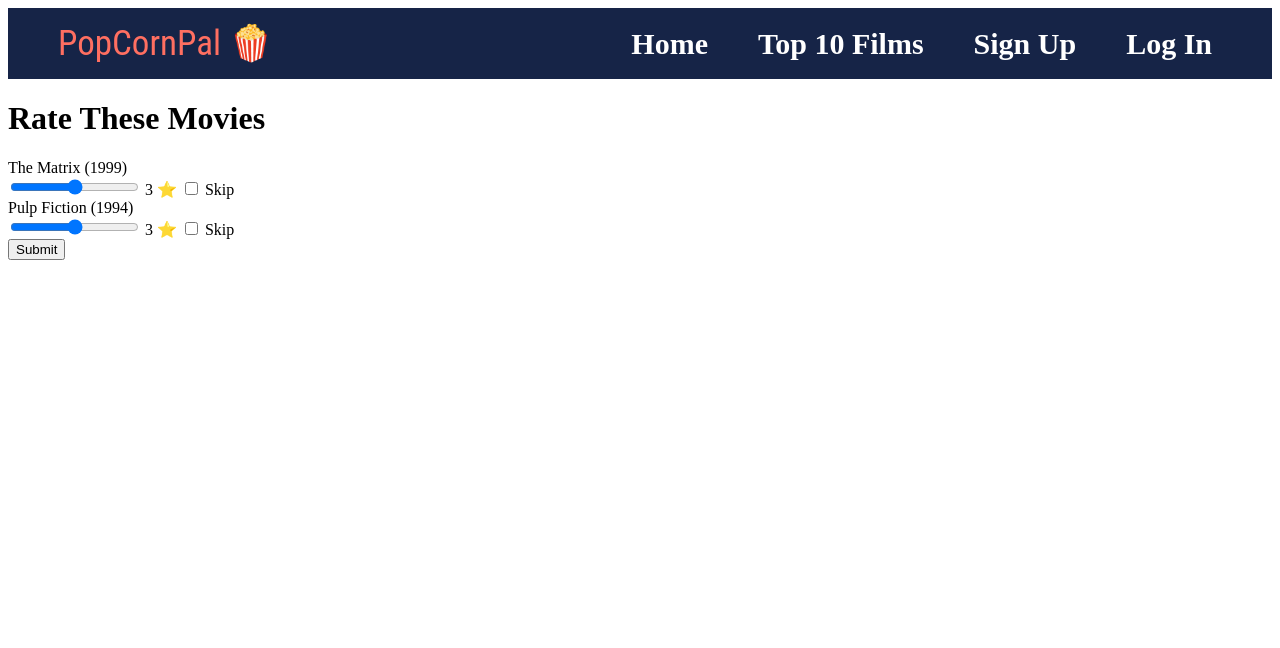
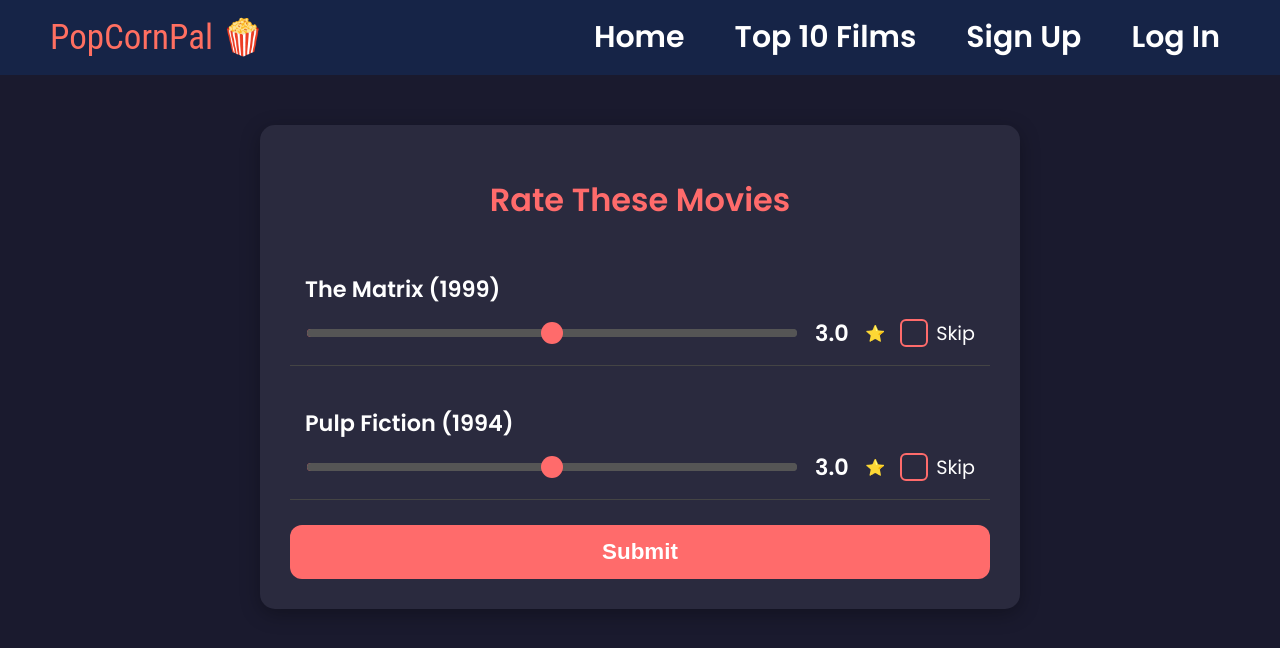
Before and after one commit to Sqizeeeeee/PopCornPal, a Flask app: page /survey in a window 1280 px wide. Shown: the top 648 px of the page. Run offline with Flask 3, Linux system fonts and the light colour scheme; the visitor is signed in with stand-in values (Sample User, id 1).

Commit message:
added styles to survey page

```diff
--- a/app/routes.py
+++ b/app/routes.py
@@ -1,4 +1,5 @@
-from flask import render_template, Blueprint, request, redirect, url_for, flash, session
+from flask import render_template, Blueprint, request, redirect, url_for, flash, session, jsonify
+from flask_login import current_user
 from functools import wraps
 from . import db
 from .models import User, Rating, SURVEY_MOVIES
@@ -165,7 +166,32 @@ def profile():
     user_ratings = user.ratings
     return render_template('profile.html', user=user, ratings=user_ratings)
 
-@bp.route('/survey', methods=['GET'])
+@bp.route('/survey', methods=['GET', 'POST'])
 @login_required
 def survey():
+    if request.method == 'POST':
+        data = request.get_json()
+        for movie in SURVEY_MOVIES:
+            movie_id = str(movie["id"])
+            movie_title = movie["title"]
+
+            if movie_id not in data:
+                continue
+
+            value = data[movie_id]
+
+            if value == "skip":
+                continue
+
+            rating = Rating(
+                user_id=current_user.id,
+                movie_id=int(movie_id),
+                movie_title=movie_title,
+                rating=float(value)
+            )
+
+            db.session.add(rating)
+        db.session.commit()
+
+        return jsonify({"message": "Thank you! Your ratings are saved 🎬"})
     return render_template('survey.html', movies=SURVEY_MOVIES)
--- /dev/null
+++ b/app/static/css/styles_survey.css
@@ -0,0 +1,189 @@
+/* ==== Общие стили ==== */
+body {
+    margin: 0;
+    font-family: 'Poppins', sans-serif;
+    background-color: #1a1a2e;
+    color: #fff;
+}
+
+/* ==== Контейнер формы ==== */
+.survey-container {
+    max-width: 700px;
+    margin: 50px auto;
+    padding: 30px;
+    background-color: #2a2a3e;
+    border-radius: 15px;
+    box-shadow: 0 5px 20px rgba(0,0,0,0.3);
+}
+
+.survey-container h1 {
+    text-align: center;
+    margin-bottom: 33px;
+    font-weight: 600;
+    font-size: 2em;
+    color: #ff6b6b;
+}
+
+/* ==== Элемент фильма ==== */
+.survey-item {
+    margin-bottom: 25px;
+    padding: 15px;
+    border-bottom: 1px solid #444;
+}
+
+.survey-item label.movie-title {
+    display: block;
+    margin-bottom: 10px;
+    font-weight: 600;
+    font-size: 1.4em;
+}
+
+/* ==== Рейтинг: слайдер + чекбокс ==== */
+.rating-control {
+    display: flex;
+    align-items: center;
+    gap: 15px;
+    flex-wrap: nowrap;
+}
+
+/* ---- Ползунок ---- */
+.rating-control .slider {
+    -webkit-appearance: none;
+    width: 100%;
+    height: 8px;
+    flex-grow: 1;
+    border-radius: 5px;
+    background: #555;
+    outline: none;
+    transition: background 0.3s ease;
+}
+
+.rating-control .slider::-webkit-slider-runnable-track {
+    height: 8px;
+    border-radius: 5px;
+    background: #555;
+}
+
+.rating-control .slider::-webkit-slider-thumb {
+    -webkit-appearance: none;
+    appearance: none;
+    width: 22px;
+    height: 22px;
+    background: #ff6b6b;
+    border-radius: 50%;
+    cursor: pointer;
+    border: none;
+    margin-top: -7px;
+}
+
+.rating-control .slider::-moz-range-track {
+    height: 8px;
+    border-radius: 5px;
+    background: #555;
+}
+
+.rating-control .slider::-moz-range-progress {
+    background-color: #ff6b6b;
+    height: 8px;
+    border-radius: 5px;
+}
+
+.rating-control .slider::-moz-range-thumb {
+    width: 22px;
+    height: 22px;
+    background: #ff6b6b;
+    border-radius: 50%;
+    cursor: pointer;
+    border: none;
+}
+
+.rating-control .slider:disabled {
+    opacity: 0.5;
+    pointer-events: none;
+}
+
+/* ---- Значение рейтинга ---- */
+.rating-control .slider-value {
+    width: 50px;
+    text-align: center;
+    font-weight: 600;
+    font-size: 1.4em;
+}
+
+/* ==== Кастомный чекбокс Skip ==== */
+.skip-label {
+    display: flex;
+    align-items: center;
+    cursor: pointer;
+    font-size: 1.2em;
+    gap: 8px;
+    user-select: none;
+}
+
+/* Скрытый нативный чекбокс */
+.skip-label input[type="checkbox"] {
+    display: none;
+}
+
+/* Визуальная коробка */
+.skip-label .checkbox-ui {
+    width: 24px;
+    height: 24px;
+    border: 2px solid #ff6b6b;
+    border-radius: 6px;
+    display: flex;
+    align-items: center;
+    justify-content: center;
+    position: relative;
+    transition: background-color 0.2s ease, border-color 0.2s ease;
+}
+
+/* Галочка */
+.skip-label .checkbox-ui::after {
+    content: "✔";
+    font-size: 16px;
+    color: #4caf50;
+    opacity: 0;
+    transition: opacity 0.2s ease;
+}
+
+/* При выборе */
+.skip-label input[type="checkbox"]:checked + .checkbox-ui {
+    background-color: rgba(255, 107, 107, 0.1);
+}
+
+.skip-label input[type="checkbox"]:checked + .checkbox-ui::after {
+    opacity: 1;
+}
+
+/* Текст рядом */
+.skip-label .skip-text {
+    font-weight: 400;
+    color: #fff;
+    transition: color 0.2s ease, font-weight 0.2s ease;
+}
+
+.skip-label input[type="checkbox"]:checked ~ .skip-text {
+    color: #ff6b6b;
+    font-weight: 600;
+}
+
+/* ==== Кнопка отправки ==== */
+.survey-form button {
+    display: block;
+    width: 100%;
+    padding: 14px;
+    margin-top: 25px;
+    background-color: #ff6b6b;
+    color: #fff;
+    font-size: 1.4em;
+    font-weight: 600;
+    border: none;
+    border-radius: 12px;
+    cursor: pointer;
+    transition: background 0.3s ease;
+}
+
+.survey-form button:hover {
+    background-color: #ff4b4b;
+}
--- /dev/null
+++ b/app/static/js/script_survey.js
@@ -0,0 +1,72 @@
+document.addEventListener('DOMContentLoaded', () => {
+    const surveyData = {};
+    const form = document.querySelector('.survey-form');
+
+    // Функция обновления цвета ползунка
+    function updateSliderColor(slider) {
+        const percent = ((slider.value - slider.min) / (slider.max - slider.min)) * 100;
+        slider.style.background = `linear-gradient(to right, #ff6b6b 0%, #ff6b6b ${percent}%, #555 ${percent}%, #555 100%)`;
+    }
+
+    document.querySelectorAll('.survey-item').forEach(item => {
+        const slider = item.querySelector('.slider');
+        const output = item.querySelector('.slider-value');
+        const skip = item.querySelector('.skip-label input[type="checkbox"]'); // ✅ правильный селектор
+        const movieId = item.dataset.id;
+
+        // Инициализация значения и цвета
+        let val = parseFloat(slider.value);
+        surveyData[movieId] = val;
+        output.textContent = val.toFixed(1);
+        updateSliderColor(slider);
+
+        // Обновление значения при движении ползунка
+        const updateValue = () => {
+            if (!skip.checked) {
+                val = parseFloat(slider.value);
+                surveyData[movieId] = val;
+                output.textContent = val.toFixed(1);
+                updateSliderColor(slider);
+            }
+        };
+
+        slider.addEventListener('input', updateValue);
+        slider.addEventListener('change', updateValue); // для Safari
+
+        // Обработка skip
+        skip.addEventListener('change', () => {
+            if (skip.checked) {
+                delete surveyData[movieId];
+                slider.disabled = true;
+                output.textContent = '—';
+                slider.style.background = '#555';
+            } else {
+                slider.disabled = false;
+                val = parseFloat(slider.value);
+                surveyData[movieId] = val;
+                output.textContent = val.toFixed(1);
+                updateSliderColor(slider);
+            }
+        });
+    });
+
+    // Отправка данных через fetch
+    form.addEventListener('submit', (e) => {
+        e.preventDefault();
+
+        fetch('/survey', {
+            method: 'POST',
+            headers: { 'Content-Type': 'application/json' },
+            body: JSON.stringify(surveyData)
+        })
+        .then(res => res.json())
+        .then(data => {
+            alert(data.message);
+            window.location.href = '/profile';
+        })
+        .catch(err => {
+            alert('Error sending data');
+            console.error(err);
+        });
+    });
+});
--- a/app/templates/profile.html
+++ b/app/templates/profile.html
@@ -14,6 +14,10 @@
     <div class="profile-container">
         <h1>{{ user.username }}'s Profile</h1>
         <p>Email: {{ user.email }}</p>
+
+        <div class="profile-actions">
+            <a class="btn" href="{{ url_for('main.survey') }}">Take the Survey</a>
+        </div>
 
         <h2>Your Ratings:</h2>
         {% if ratings %}
@@ -38,7 +42,6 @@
         {% else %}
         <p>You haven't rated any movies yet.</p>
         {% endif %}
-
     </div>
 </body>
 </html>
--- a/app/templates/survey.html
+++ b/app/templates/survey.html
@@ -15,13 +15,20 @@
         <h1>Rate These Movies</h1>
         <form method="POST" class="survey-form">
             {% for movie in movies %}
-                <div class="survey-item">
-                    <label>{{ movie.title }}</label>
+                <div class="survey-item" data-id="{{ movie.id }}">
+                    <label class="movie-title">{{ movie.title }}</label>
                     <div class="rating-control">
-                        <input type="range" name="rating_{{ movie.id }}" min="1" max="5" step="0.5" value="3" oninput="this.nextElementSibling.value = this.value">
-                        <output>3</output> ⭐
-                        <label>
-                            <input type="checkbox" name="skip_{{ movie.id }}"> Skip
+                        <input type="range"
+                               class="slider"
+                               min="1" max="5" step="0.1"
+                               value="3">
+                        <span class="slider-value">3</span> ⭐
+
+                        <!-- Новый кастомный чекбокс -->
+                        <label class="skip-label">
+                            <input type="checkbox" class="skip-checkbox">
+                            <span class="checkbox-ui" aria-hidden="true"></span>
+                            <span class="skip-text">Skip</span>
                         </label>
                     </div>
                 </div>
@@ -29,5 +36,7 @@
             <button type="submit">Submit</button>
         </form>
     </div>
+
+    <script src="{{ url_for('static', filename='js/script_survey.js') }}"></script>
 </body>
 </html>
```
Also changed, not shown: app/static/css/styles_profile.css (+20 -0 lines).
